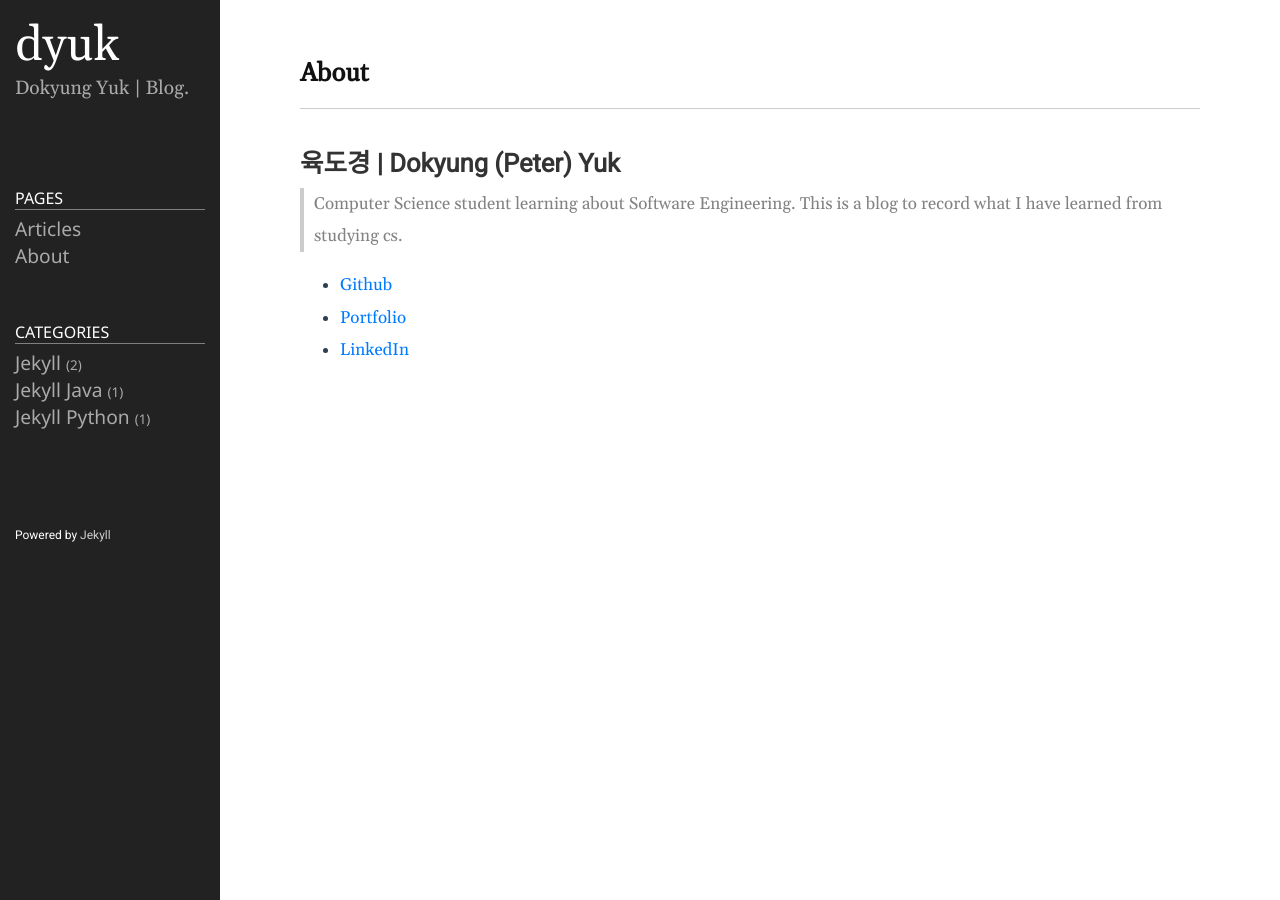
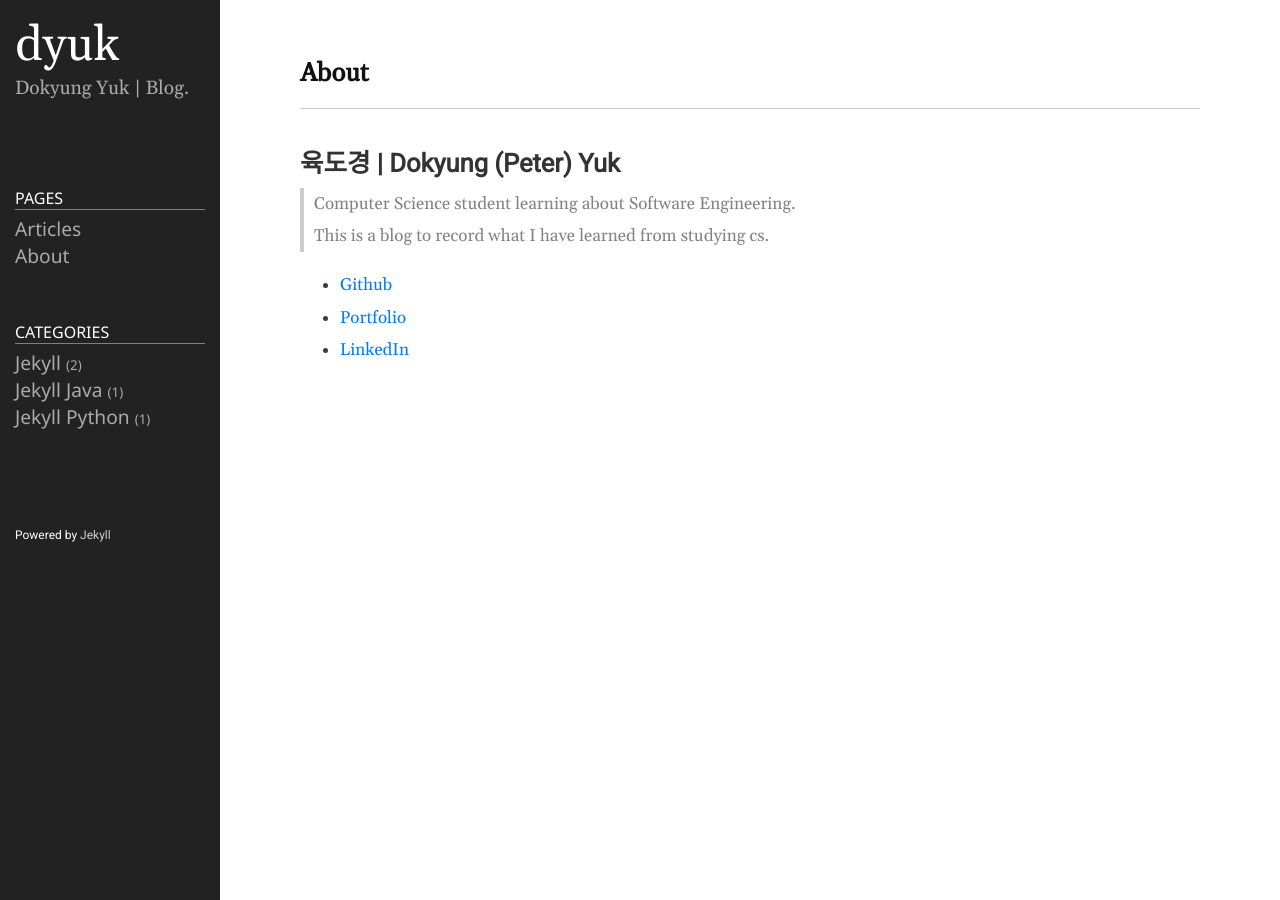
Before and after one commit to dyuk01/blog, a Jekyll site: the page built from about.md, in a window 1280 px wide. Built offline with Jekyll 4.4.1, drawn with Linux system fonts in a browser that asks for light colours.

```diff
--- a/about.md
+++ b/about.md
@@ -5,7 +5,8 @@ permalink: /about/
 ---
 
 ## 육도경 | Dokyung (Peter) Yuk
-> Computer Science student learning about Software Engineering.  This is a blog to record what I have learned from studying cs.
+> Computer Science student learning about Software Engineering.
+> This is a blog to record what I have learned from studying cs.
 
 - <a href="https://github.com/dyuk01">Github</a>
 - <a href="https://dyuk01.github.io/main/">Portfolio</a>
```
